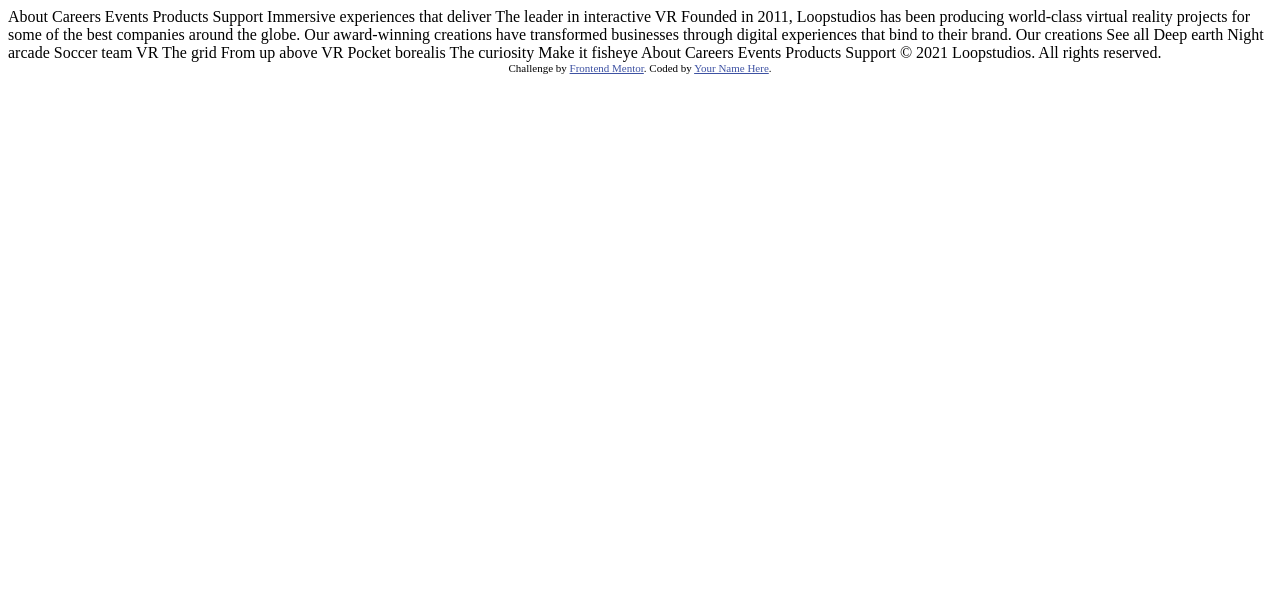
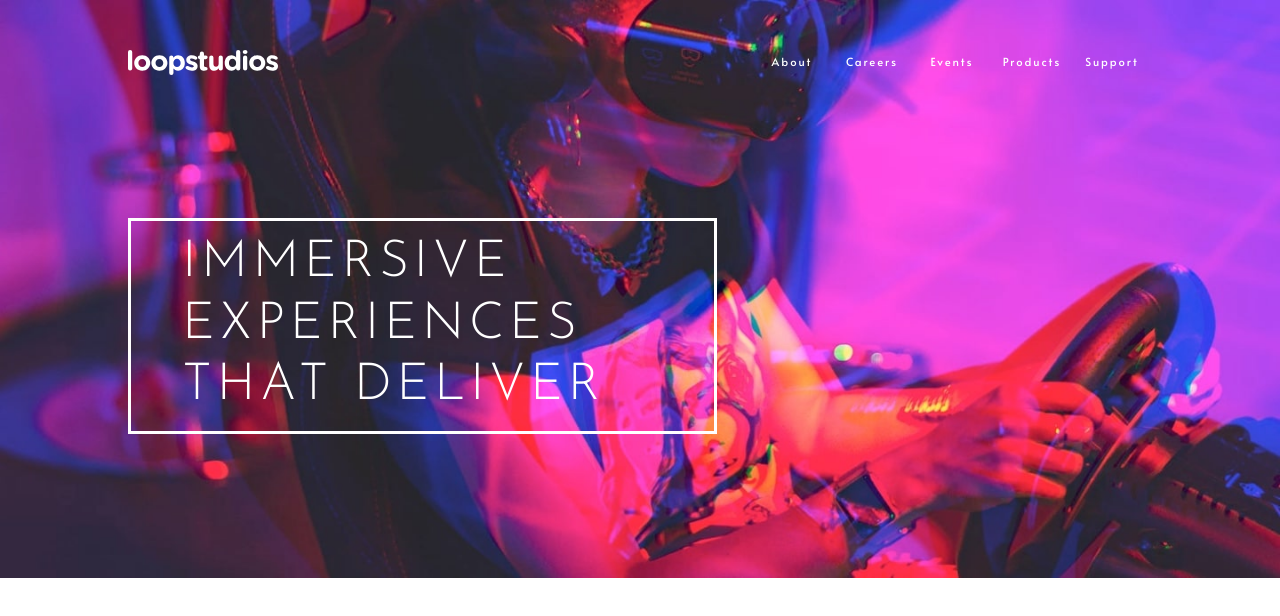
Before and after one commit to Manish-d-art/Loopstudios-landing-page, a website built with Parcel: page index.html in a window 1280 px wide. Built offline with nearby package versions, Linux system fonts and the light colour scheme.

Commit message:
completed header

```diff
--- a/index.html
+++ b/index.html
@@ -9,6 +9,7 @@
   <title>Frontend Mentor | Loopstudios landing page</title>
 
   <script type="module" src="/src/js/controller.js"></script>
+  <link rel="stylesheet" href="/src/sass/main.scss">
   <!-- Feel free to remove these styles or customise in your own stylesheet 👍 -->
   <style>
     .attribution { font-size: 11px; text-align: center; }
@@ -16,13 +17,48 @@
   </style>
 </head>
 <body>
-  About
-  Careers
-  Events
-  Products
-  Support
+  <header class="header">
+    <nav class="header__navbar">
+      <ul class="header__navbar-container">
+        <li class="header__logo-container">
+          <img class="header__logo" src="/src/assets/images/logo.svg">
+        </li>
+        <li class="header__menu">
+          <div class="header__toggle">
+            <span></span>
+            <span></span>
+            <span></span>
+        </div>
+        </li>
+        <li>
+          <ul class="header__nav-link-container">
+            <li class="header__nav-items">
+              <a href="#about">About</a>
+            </li>
+            <li class="header__nav-items">
+              <a href="#Careers">Careers</a>
+            </li>
+            <li class="header__nav-items">
+              <a href="#Events">Events</a>
+            </li>
+            <li class="header__nav-items">
+              <a href="#Products">Products</a>
+            </li>
+            <li class="header__nav-items">
+              <a href="#Support">Support</a>
+            </li>
+          </ul>
+        </li>
+      </ul>
 
-  Immersive experiences that deliver
+    </nav>
+
+    <div class="header__title-container">
+      <h1>Immersive experiences that deliver</h1>
+    </div>
+  </header>
+  <!--
+
 
   The leader in interactive VR
 
@@ -50,11 +86,11 @@
   Products
   Support
 
-  © 2021 Loopstudios. All rights reserved.
+  © 2021 Loopstudios. All rights reserved. -->
 
-  <div class="attribution">
+  <!-- <div class="attribution">
     Challenge by <a href="https://www.frontendmentor.io?ref=challenge" target="_blank">Frontend Mentor</a>.
     Coded by <a href="#">Your Name Here</a>.
-  </div>
+  </div> -->
 </body>
 </html>
--- a/package.json
+++ b/package.json
@@ -10,6 +10,7 @@
   "author": "Manish Mandal",
   "license": "ISC",
   "devDependencies": {
+    "@parcel/transformer-sass": "^2.8.3",
     "parcel": "^2.8.3"
   }
 }
--- a/src/js/controller.js
+++ b/src/js/controller.js
@@ -0,0 +1,11 @@
+import navView from '/src/js/view/navView.js';
+
+const controlNavbar = () => {
+	navView.toggleNavbar();
+};
+
+const init = () => {
+	navView.addHandlerClick(controlNavbar);
+};
+
+init();
--- /dev/null
+++ b/src/js/view/navView.js
@@ -0,0 +1,17 @@
+class NavView {
+	_menuBtn = document.querySelector('.header__toggle');
+	_navLinks = document.querySelector('.header__nav-link-container');
+
+	addHandlerClick(handler) {
+		this._menuBtn.addEventListener('click', () => {
+			handler();
+		});
+	}
+
+	toggleNavbar() {
+		this._menuBtn.classList.toggle('header__toggle--active');
+		this._navLinks.classList.toggle('header__nav-link-container--active');
+	}
+}
+
+export default new NavView();
--- /dev/null
+++ b/src/sass/_header.scss
@@ -0,0 +1,225 @@
+@use 'variables' as var;
+
+.header {
+    min-height: 100vh;
+    position: relative;
+    font-family: 'Alata', sans-serif;
+    letter-spacing: 2px;
+    font-size: 1.3rem;
+    @media (max-width: 768px) {
+        display: grid;
+        justify-content: center;
+    }
+    background: url('/src/assets/images/mobile/image-hero.jpg') top left/ cover no-repeat;
+    @media (min-width: 768px) {
+        background: url('/src/assets/images/desktop/image-hero.jpg') top left/ contain no-repeat;
+    }
+}
+
+.header__navbar-container {
+    display: grid;
+    grid-template-rows: 1fr;
+    grid-template-columns: 50vw 50vw;
+
+    @media (min-width:768px) {
+        grid-template-columns: 30vw 50vw;
+    }
+
+    .header__logo-container {
+        display: grid;
+        align-items: center;
+        cursor: pointer;
+    }
+}
+
+.header__menu {
+    padding-inline: 5vw;
+    text-align: end;
+    justify-content: end;
+    display: grid;
+
+    @media (min-width:768px) {
+        display: none;
+        color: var.$White;
+    }
+
+
+    .header__toggle {
+        position: relative;
+        width: 59px;
+        height: 47px;
+        box-shadow: 0 10px 20px rgba(0, 0, 0, 0.08);
+        border-radius: 10px;
+        display: flex;
+        justify-content: center;
+        align-items: center;
+        cursor: pointer;
+        overflow: hidden;
+        -webkit-tap-highlight-color: transparent;
+        @media (min-width:768px) {
+            display: none;
+        }
+
+
+        span {
+            position: absolute;
+            width: 35px;
+            height: 4px;
+            background: var.$White;
+            border-radius: 4px;
+            transition: all .5s;
+            position: absolute;
+        }
+
+        span:nth-child(1) {
+            width: 19px;
+            left: 12px;
+            transform: translateY(-12px);
+        }
+
+        span:nth-child(2) {
+            width: 11px;
+            left: 12px;
+            transform: translateY(12px);
+        }
+    }
+
+    .header__toggle--active {
+        span:nth-child(1) {
+            width: 40px;
+            transform: translateY(0px) rotate(45deg);
+            transition-delay: .125s;
+        }
+        span:nth-child(2) {
+            transform: translateY(0px) rotate(315deg);
+            width: 40px;
+            transition-delay: .25s;
+        }
+        span:nth-child(3) {
+            transform: translateX(60px);
+        }
+    }
+}
+
+.header__navbar {
+    padding-block: 2.5rem;
+    position: absolute;
+    z-index: 1;
+    top: 0;
+    width: 100%;
+    @media (min-width:768px) {
+        padding-block: 3rem;
+        padding-inline: 10vw;
+    }
+
+    .header__logo {
+        margin-inline: 5vw;
+        width: min(70%, 150px);
+        @media (min-width: 768px) {
+            margin-inline: 0;
+        }
+    }
+
+    ul {
+        list-style-type: none;
+
+        .header__nav-link-container {
+            position: absolute;
+            z-index: -1;
+            padding-block-start: 30vh;
+            background-color: var.$Black;
+            width: 100vw;
+            height: 100vh;
+            top: -100vh;
+            transition: 1s;
+            padding-inline: 5vw;
+            @media (min-width: 768px) {
+                all: unset;
+                display: grid;
+                grid-template-columns:repeat(5, 80px);
+                justify-content: end;
+                font-size: .7rem;
+            }
+
+            .header__nav-items {
+                @media (min-width: 768px) {
+                    text-align: center;
+                }
+            }
+
+        }
+
+        .header__nav-link-container--active {
+            top: 0vh;
+        }
+
+        a{
+            text-decoration: none;
+            color: var.$Dark-Gray;
+            text-transform: uppercase;
+            line-height: 2.5;
+            cursor: pointer;
+            position: relative;
+            &::after {
+                position: absolute;
+                content: "";
+                width: 0%;
+                height: 2px;
+                background-color: var.$White;
+                top:150%;
+                left: 25%;
+                transition: all 0.3s linear;
+            }
+
+            @media (min-width: 768px) {
+                color: var.$White;
+                text-transform: capitalize;
+                position: relative;
+                &:hover::after {
+                    width: 50%;
+                }
+            }
+            &:active {
+                color: var.$White;
+                -webkit-tap-highlight-color: transparent;
+            }
+        }
+    }
+
+}
+
+
+.header__title-container {
+    width: min(87vw, 456px);
+    height: 13rem;
+    border: 3px solid var.$White;
+    top: 40vh;
+    position: relative;
+    padding-inline:  4vw 6vw;
+    display: flex;
+    align-items: center;
+    @media (min-width:768px) {
+        top: clamp(16vh, 17vw, 28vh);
+        margin-inline-start: 10vw;
+        width: 46vw;
+        padding-inline:  4vw;
+        height: fit-content;
+    }
+    h1 {
+        letter-spacing: 5px;
+        text-transform: uppercase;
+        font-weight: 500;
+        color: var.$White;
+        font-size: clamp(1.3rem, 9vw, 2.5rem);
+        font-family: 'Josefin Sans', sans-serif;
+        line-height: 1.2;
+        @media (max-width:300px) {
+            font-size: clamp(1.2rem, 0.2rem + 0.008vw, 1.8rem);
+        }
+        @media (min-width: 768px) {
+            font-size: clamp(2rem, 4vw, 6rem);
+            font-weight: 500;
+            padding-block: 1vw;
+        }
+    }
+}
--- /dev/null
+++ b/src/sass/_variables.scss
@@ -0,0 +1,6 @@
+// ### Primary
+
+$White: hsl(0, 0%, 100%);
+$Black: hsl(0, 0%, 0%);
+$Dark-Gray: hsl(0, 0%, 55%);
+$Very-Dark-Gray: hsl(0, 0%, 41%);
--- /dev/null
+++ b/src/sass/main.scss
@@ -0,0 +1,8 @@
+@use 'header' ;
+@import url('https://fonts.googleapis.com/css2?family=Alata&display=swap');
+@import url('https://fonts.googleapis.com/css2?family=Josefin+Sans:wght@300&display=swap');
+* {
+    margin: 0;
+    padding: 0;
+    box-sizing: border-box;
+}
```
Also changed, not shown: src/sass/main.css (added), 2 other files.
